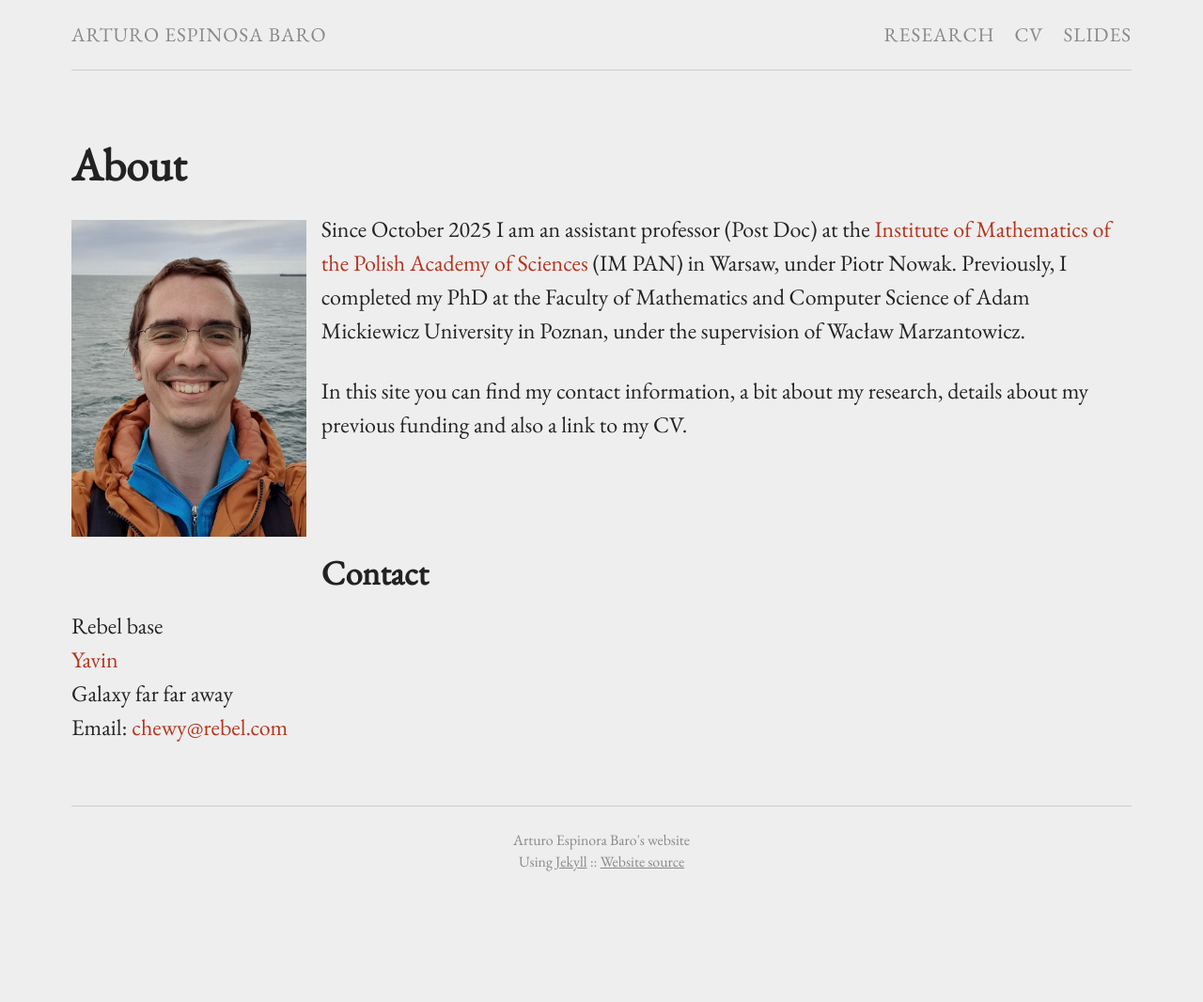
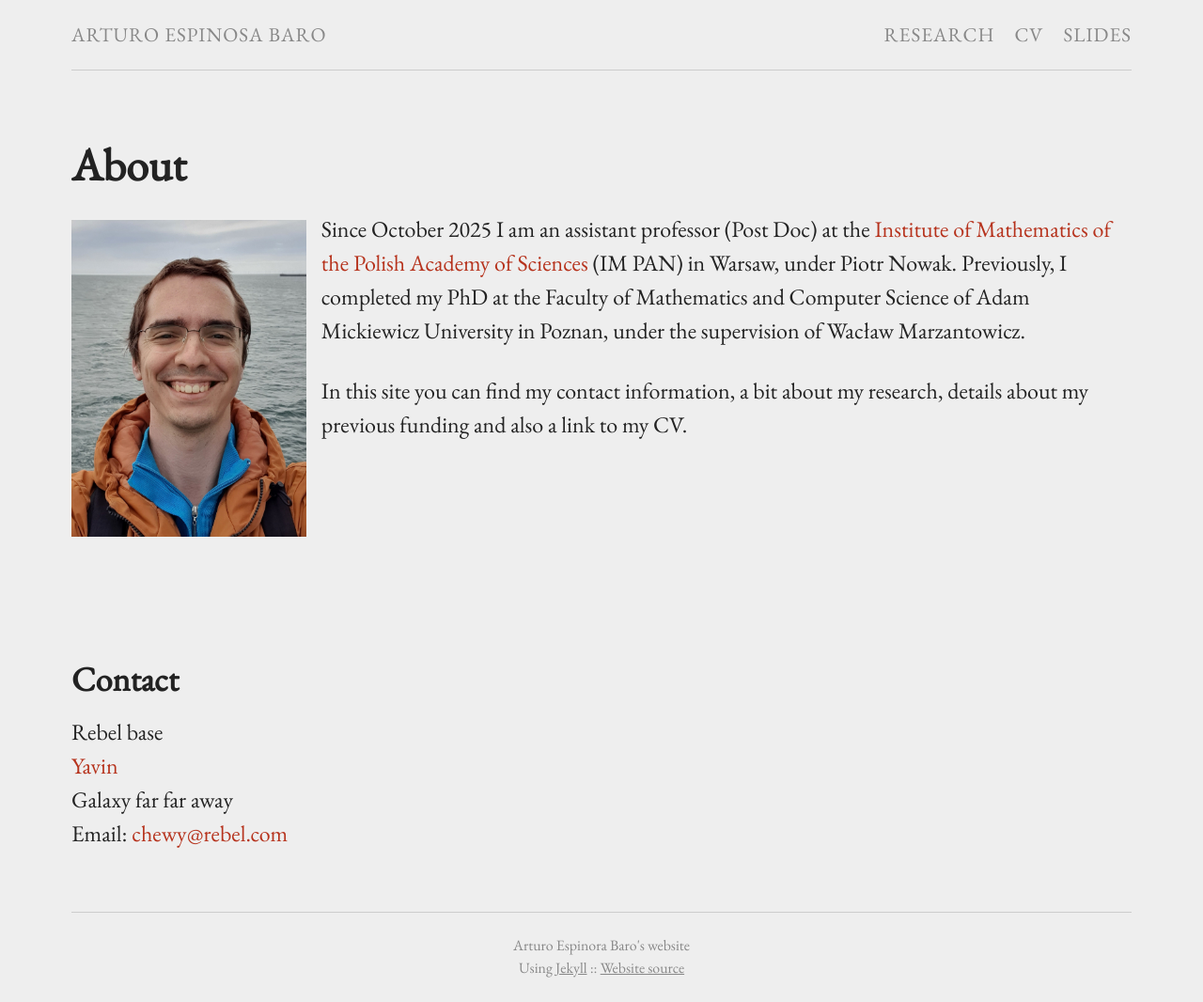
Before and after one commit to ArturoEspinosaBaro/arturoespinosabaro.github.io, a Jekyll site: the page built from index.md, in a window 1280 px wide. Shown: the whole page at 94% size. Built offline with Jekyll 4.4.1, drawn with Linux system fonts in a browser that asks for light colours; before the commit the page ends 953 px from its top, so only the background shows below that.

Commit message:
pruebacss

```diff
--- a/css/main.scss
+++ b/css/main.scss
@@ -54,5 +54,5 @@ $desktop:          50em;
 ;
 
 #contact {
-    margin-top: 10%;
+    margin-top: 20%;
 }
```
